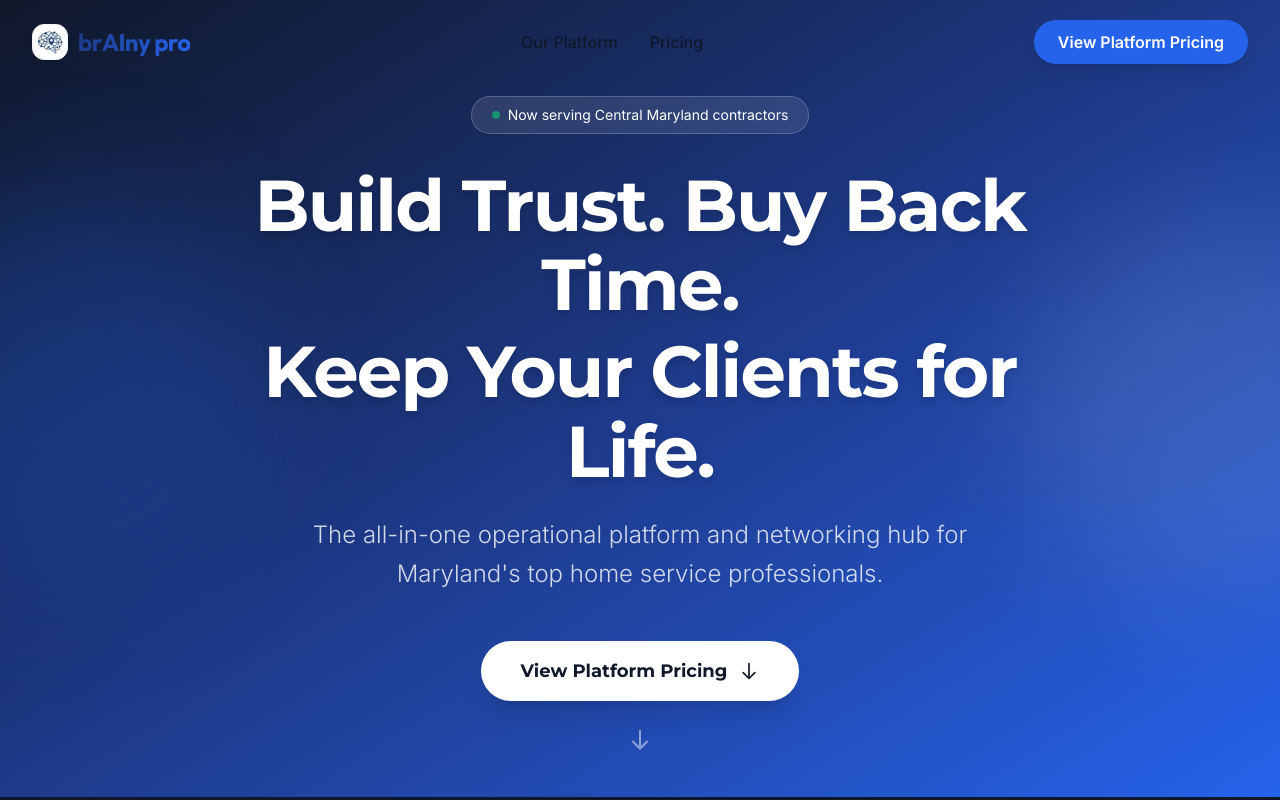
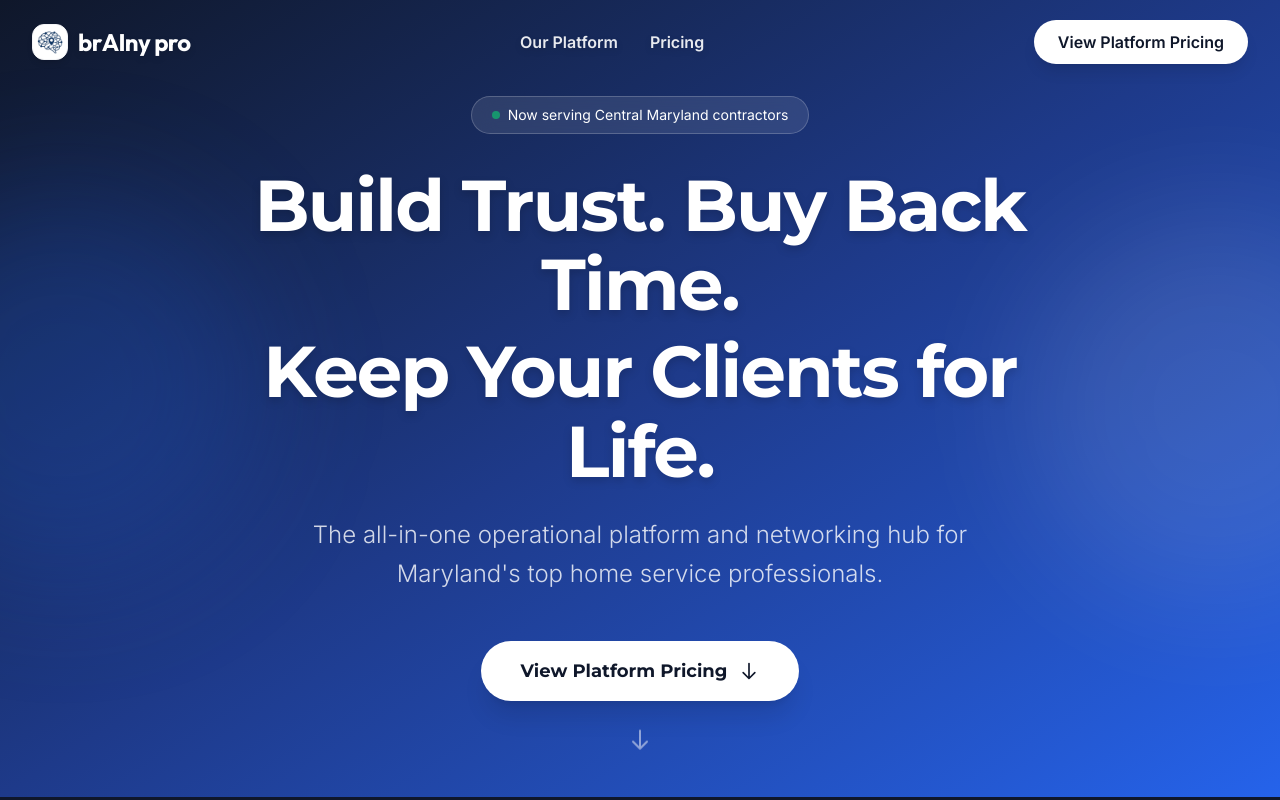
Before and after one commit to brainyprolocal/brainy-pro-local, a Next.js app: page / in a window 1280 px wide. Shown: the top 800 px of the page. Built offline with nearby package versions, Linux system fonts and the light colour scheme.

Commit message:
Improve desktop header navigation visibility over dark hero and add white rounded background to favicon for Chrome dark mode

```diff
--- a/src/components/Header.tsx
+++ b/src/components/Header.tsx
@@ -39,7 +39,9 @@ export default function Header() {
             <div className="w-9 h-9 bg-white rounded-xl p-1 shadow-md flex items-center justify-center shrink-0 border border-gray-100 group-hover:scale-110 group-hover:rotate-6 transition-all duration-300">
               <img src="/logo-icon.png" alt="brAIny pro logo icon" className="w-full h-full object-contain" />
             </div>
-            <span className="font-[family-name:var(--font-outfit)] text-2xl font-bold tracking-tight text-gradient transition-transform group-hover:scale-105">
+            <span className={`font-[family-name:var(--font-outfit)] text-2xl font-bold tracking-tight transition-transform group-hover:scale-105 ${
+              isScrolled ? 'text-gradient' : 'text-white drop-shadow-md'
+            }`}>
               brAIny pro
             </span>
           </Link>
@@ -48,14 +50,18 @@ export default function Header() {
           <nav className="hidden md:flex items-center space-x-8">
             <Link
               href="/platform"
-              className="font-medium text-trust-navy hover:text-action-accent transition-colors"
+              className={`font-semibold transition-colors ${
+                isScrolled ? 'text-trust-navy hover:text-action-accent' : 'text-white/90 hover:text-white drop-shadow-md'
+              }`}
             >
               Our Platform
             </Link>
             <a
               href="/#pricing"
               onClick={scrollToPricing}
-              className="font-medium text-trust-navy hover:text-action-accent transition-colors cursor-pointer"
+              className={`font-semibold transition-colors cursor-pointer ${
+                isScrolled ? 'text-trust-navy hover:text-action-accent' : 'text-white/90 hover:text-white drop-shadow-md'
+              }`}
             >
               Pricing
             </a>
@@ -66,7 +72,11 @@ export default function Header() {
             <a
               href="/#pricing"
               onClick={scrollToPricing}
-              className="inline-flex items-center justify-center px-6 py-2.5 bg-action-accent text-clean-white font-semibold rounded-full shadow-lg hover:bg-connection-blue hover:scale-105 transition-all duration-300 hover:shadow-xl cursor-pointer"
+              className={`inline-flex items-center justify-center px-6 py-2.5 font-semibold rounded-full shadow-lg hover:scale-105 transition-all duration-300 hover:shadow-xl cursor-pointer ${
+                isScrolled
+                  ? 'bg-action-accent text-clean-white hover:bg-connection-blue'
+                  : 'bg-white text-trust-navy hover:bg-slate-100'
+              }`}
             >
               View Platform Pricing
             </a>
@@ -74,7 +84,9 @@ export default function Header() {
 
           {/* Mobile Menu Button */}
           <button
-            className="md:hidden p-2 text-trust-navy focus:outline-none"
+            className={`md:hidden p-2 focus:outline-none transition-colors ${
+              isScrolled ? 'text-trust-navy' : 'text-white drop-shadow-md'
+            }`}
             onClick={() => setIsMobileMenuOpen(!isMobileMenuOpen)}
             aria-label="Toggle menu"
           >
```
Also changed, not shown: src/app/icon.png.
